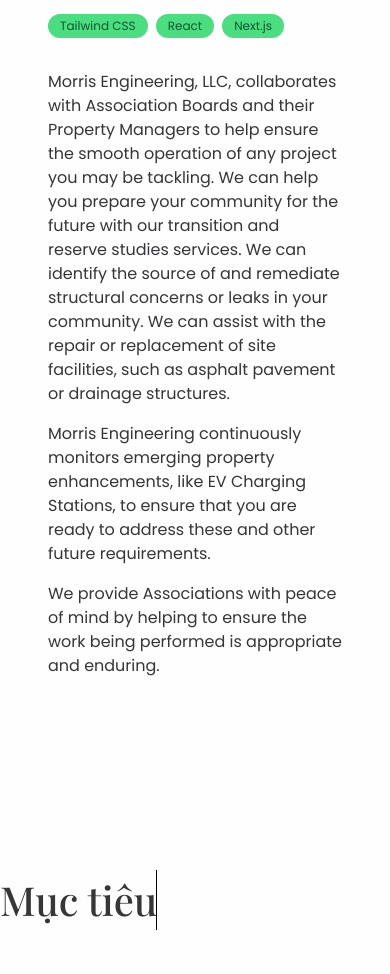
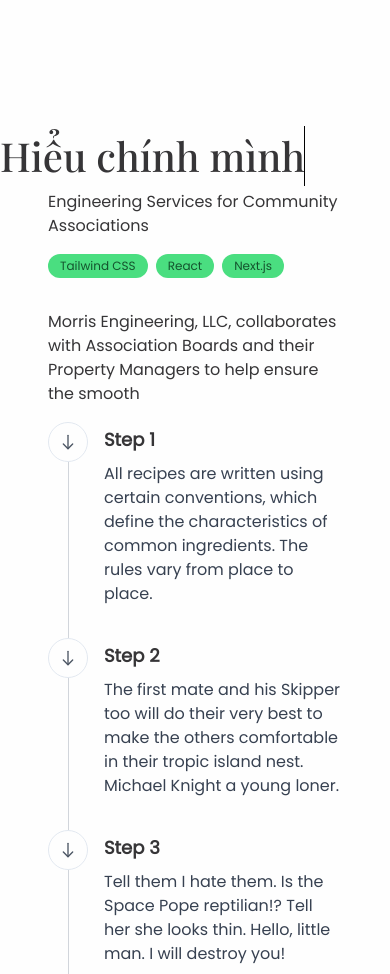
Before and after one commit to hieuxinhe94/archiroom-vn, a Next.js app: page / in a window 390 px wide. Shown: the part 3680-4654 px from the top of the page. Built offline with nearby package versions, Linux system fonts and the light colour scheme.

Commit message:
update views

```diff
--- a/Components/SectionCardTypeConcept.js
+++ b/Components/SectionCardTypeConcept.js
@@ -26,16 +26,41 @@ const SectionCardTypeConcept = ({ currentTheme, data }) => {
             <div className="flex relative flex-wrap">
               <div className="w-full lg:w-1/2 ">
                 <div className="relative shadow-image transform -translate-y-16 lg:-translate-y-20 ratio-3-2 lg:ratio-none lg:-translate-x-3 xl1450:-translate-x-20">
-                  {" Image or video "}
+                  <div className="my-auto lg:max-w-2xl">
+                    <div className="relative w-full transition-shadow duration-300 hover:shadow-xl">
+                      <img
+                        className="p-2 mt-8 object-cover w-full h-64 rounded shadow-lg sm:h-64 md:h-80 lg:h-96"
+                        src="https://images.pexels.com/photos/927022/pexels-photo-927022.jpeg?auto=compress&amp;cs=tinysrgb&amp;dpr=3&amp;h=750&amp;w=1260"
+                        alt=""
+                      />
+                      <a
+                        href="/"
+                        aria-label="Play Video"
+                        className="absolute inset-0 flex items-center justify-center w-full h-full transition-colors duration-300 bg-gray-900 bg-opacity-50 group hover:bg-opacity-25"
+                      >
+                        <div className="flex items-center justify-center w-16 h-16 transition duration-300 transform bg-gray-100 rounded-full shadow-2xl group-hover:scale-110">
+                          <svg
+                            className="w-10 text-gray-900"
+                            fill="currentColor"
+                            viewBox="0 0 24 24"
+                          >
+                            <path d="M16.53,11.152l-8-5C8.221,5.958,7.833,5.949,7.515,6.125C7.197,6.302,7,6.636,7,7v10 c0,0.364,0.197,0.698,0.515,0.875C7.667,17.958,7.833,18,8,18c0.184,0,0.368-0.051,0.53-0.152l8-5C16.822,12.665,17,12.345,17,12 S16.822,11.335,16.53,11.152z" />
+                          </svg>
+                        </div>
+                      </a>
+                    </div>
+                  </div>
                 </div>
               </div>
-              <div className="w-full lg:w-1/2 z-10 transform -translate-y-16 lg:translate-y-0 mt-8 lg:mt-0 lg:pr-12 lg:pl-12">
+              <div className="w-full lg:w-1/2 z-10 transform -translate-y-16 lg:translate-y-0 mt-2 lg:mt-0 lg:pr-12 lg:pl-8">
                 <h2 className="text-primary-color font-semibold">
-                  {" "}
+
                   {digitalConceptMetatdata?.subtitle}
                 </h2>
                 <div className="wysiwyg mt-6">
-                  <p className="pb-4 font-light">{digitalConceptMetatdata?.description}</p>
+                  <p className="pb-4 font-light">
+                    {digitalConceptMetatdata?.description}
+                  </p>
 
                   <div className="w-full text-center sm:w-3/4 lg:w-3/5">
                     <ul className="accordion mt-4">
--- a/Components/SectionCardTypeProduct.js
+++ b/Components/SectionCardTypeProduct.js
@@ -28,14 +28,14 @@ const SectionCardTypeProduct = ({ currentTheme, data }) => {
             <div className="flex relative flex-wrap">
               <div className="w-full lg:w-1/2 order-1 md:order-2">
                 <div className="relative shadow-image transform -translate-y-16 lg:-translate-y-20 ratio-3-2 lg:ratio-none lg:translate-x-3 xl1450:translate-x-20">
-                  <picture  className="w-full h-full skew-y-6 object-cover object-center lg:w-auto lg:h-auto absolute top-0 left-0 lg:static lg:top-auto lg:left-auto">
+                  <picture  className="w-full h-full skew-y-2 object-cover object-center lg:w-auto lg:h-auto absolute top-0 left-0 lg:static lg:top-auto lg:left-auto">
                     <source srcSet="./137065-business.gif" type="image/avif" />
                     <source srcSet="./137065-business.gif" type="image/webp" />
                     <img
                       width="1300"
                       height="730"
                       src="./137065-business.gif"
-                      className="w-full h-full skew-y-6 object-cover object-center lg:w-auto lg:h-auto absolute top-0 left-0 lg:static lg:top-auto lg:left-auto"
+                      className="w-full h-full skew-y-2 object-cover object-center lg:w-auto lg:h-auto absolute top-0 left-0 lg:static lg:top-auto lg:left-auto"
                       alt="condo"
                       loading="lazy"
                       srcSet="137065-business.gif 1300w, 137065-business.gif 300w, 137065-business.gif 1024w, 137065-business.gif 768w"
@@ -65,23 +65,9 @@ const SectionCardTypeProduct = ({ currentTheme, data }) => {
                   <p className="pb-4">
                     Morris Engineering, LLC, collaborates with Association
                     Boards and their Property Managers to help ensure the smooth
-                    operation of any project you may be tackling. We can help
-                    you prepare your community for the future with our
-                    transition and reserve studies services. We can identify the
-                    source of and remediate structural concerns or leaks in your
-                    community. We can assist with the repair or replacement of
-                    site facilities, such as asphalt pavement or drainage
-                    structures.{" "}
+
                   </p>
-                  <p className="pb-4">
-                    Morris Engineering continuously monitors emerging property
-                    enhancements, like EV Charging Stations, to ensure that you
-                    are ready to address these and other future requirements.
-                  </p>
-                  <p>
-                    We provide Associations with peace of mind by helping to
-                    ensure the work being performed is appropriate and enduring.
-                  </p>
+                  <Step ></Step>
                 </div>
               </div>
             </div>
@@ -92,4 +78,160 @@ const SectionCardTypeProduct = ({ currentTheme, data }) => {
   );
 };
 
+
+export const Step = () => {
+  return (
+    <div className="sm:max-w-xl md:max-w-full lg:max-w-screen-xl ">
+      <div className="grid gap-6 row-gap-10 lg:grid-cols-1">
+        <div className="lg:py-6 lg:pr-16">
+          <div className="flex">
+            <div className="flex flex-col items-center mr-4">
+              <div>
+                <div className="flex items-center justify-center w-10 h-10 border rounded-full">
+                  <svg
+                    className="w-4 text-gray-600"
+                    stroke="currentColor"
+                    strokeWidth="2"
+                    strokeLinecap="round"
+                    strokeLinejoin="round"
+                    viewBox="0 0 24 24"
+                  >
+                    <line
+                      fill="none"
+                      strokeMiterlimit="10"
+                      x1="12"
+                      y1="2"
+                      x2="12"
+                      y2="22"
+                    />
+                    <polyline
+                      fill="none"
+                      strokeMiterlimit="10"
+                      points="19,15 12,22 5,15"
+                    />
+                  </svg>
+                </div>
+              </div>
+              <div className="w-px h-full bg-gray-300" />
+            </div>
+            <div className="pt-1 pb-8">
+              <p className="mb-2 text-lg font-bold">Step 1</p>
+              <p className="text-gray-700">
+                All recipes are written using certain conventions, which define
+                the characteristics of common ingredients. The rules vary from
+                place to place.
+              </p>
+            </div>
+          </div>
+          <div className="flex">
+            <div className="flex flex-col items-center mr-4">
+              <div>
+                <div className="flex items-center justify-center w-10 h-10 border rounded-full">
+                  <svg
+                    className="w-4 text-gray-600"
+                    stroke="currentColor"
+                    strokeWidth="2"
+                    strokeLinecap="round"
+                    strokeLinejoin="round"
+                    viewBox="0 0 24 24"
+                  >
+                    <line
+                      fill="none"
+                      strokeMiterlimit="10"
+                      x1="12"
+                      y1="2"
+                      x2="12"
+                      y2="22"
+                    />
+                    <polyline
+                      fill="none"
+                      strokeMiterlimit="10"
+                      points="19,15 12,22 5,15"
+                    />
+                  </svg>
+                </div>
+              </div>
+              <div className="w-px h-full bg-gray-300" />
+            </div>
+            <div className="pt-1 pb-8">
+              <p className="mb-2 text-lg font-bold">Step 2</p>
+              <p className="text-gray-700">
+                The first mate and his Skipper too will do their very best to
+                make the others comfortable in their tropic island nest. Michael
+                Knight a young loner.
+              </p>
+            </div>
+          </div>
+          <div className="flex">
+            <div className="flex flex-col items-center mr-4">
+              <div>
+                <div className="flex items-center justify-center w-10 h-10 border rounded-full">
+                  <svg
+                    className="w-4 text-gray-600"
+                    stroke="currentColor"
+                    strokeWidth="2"
+                    strokeLinecap="round"
+                    strokeLinejoin="round"
+                    viewBox="0 0 24 24"
+                  >
+                    <line
+                      fill="none"
+                      strokeMiterlimit="10"
+                      x1="12"
+                      y1="2"
+                      x2="12"
+                      y2="22"
+                    />
+                    <polyline
+                      fill="none"
+                      strokeMiterlimit="10"
+                      points="19,15 12,22 5,15"
+                    />
+                  </svg>
+                </div>
+              </div>
+              <div className="w-px h-full bg-gray-300" />
+            </div>
+            <div className="pt-1 pb-8">
+              <p className="mb-2 text-lg font-bold">Step 3</p>
+              <p className="text-gray-700">
+                Tell them I hate them. Is the Space Pope reptilian!? Tell her
+                she looks thin. Hello, little man. I will destroy you!
+              </p>
+            </div>
+          </div>
+
+          <div className="flex">
+            <div className="flex flex-col items-center mr-4">
+              <div>
+                <div className="flex items-center justify-center w-10 h-10 border rounded-full">
+                  <svg
+                    className="w-6 text-gray-600"
+                    stroke="currentColor"
+                    viewBox="0 0 24 24"
+                  >
+                    <polyline
+                      fill="none"
+                      strokeWidth="2"
+                      strokeLinecap="round"
+                      strokeLinejoin="round"
+                      strokeMiterlimit="10"
+                      points="6,12 10,16 18,8"
+                    />
+                  </svg>
+                </div>
+              </div>
+            </div>
+            <div className="pt-1">
+              <p className="mb-2 text-lg font-bold">Success</p>
+              <p className="text-gray-700" />
+            </div>
+          </div>
+        </div>
+
+      </div>
+    </div>
+  );
+};
+
 export default SectionCardTypeProduct;
--- a/Constants/userinfo.js
+++ b/Constants/userinfo.js
@@ -264,8 +264,8 @@ export const digitalConceptMetatdata = {
 };
 
 export const digitalMeasureToolMetatdata = {
-  title: "PDX Maturity Tool",
-  subtitle: "Pasture DX Maturity Tool",
+  title: "Hiểu chính mình",
+  subtitle: "Pasture DXMaturity",
   description: "Pasture DX Maturity Tool",
   main_image: {
     src: "https://www.morrisengineeringllc.com/wp-content/uploads/condominium-icon.png",
@@ -292,7 +292,7 @@ export const digitalMeasureToolMetatdata = {
 
 
 export const digitalObjectivesMetadata = {
-  title: "Mục tiêu",
+  title: "Xác định mục tiêu",
   subtitle: "Pasture DX Maturity Tool",
   description: "Pasture DX Maturity Tool",
   main_image: {
@@ -319,7 +319,7 @@ export const digitalObjectivesMetadata = {
 };
 
 export const digitalSolutionMetadata = {
-  title: "Giải pháp & Căn chỉnh liên tục",
+  title: "Căn chỉnh Giải pháp",
   subtitle: "Pasture DX Maturity Tool",
   description: "Pasture DX Maturity Tool",
   main_image: {
--- a/package.json
+++ b/package.json
@@ -31,6 +31,7 @@
     "@fortawesome/free-solid-svg-icons": "^5.15.3",
     "@fortawesome/react-fontawesome": "^0.1.14",
     "aos": "^2.3.4",
+    "chart.js": "^4.2.1",
     "dotenv": "^10.0.0",
     "framer-motion": "^4.1.17",
     "next": "11.0.0",
```
Also changed, not shown: Components/SectionCardTypeObjectives.js (+122 -6 lines), 1 other file (tests, documents, lock files or other folders).
